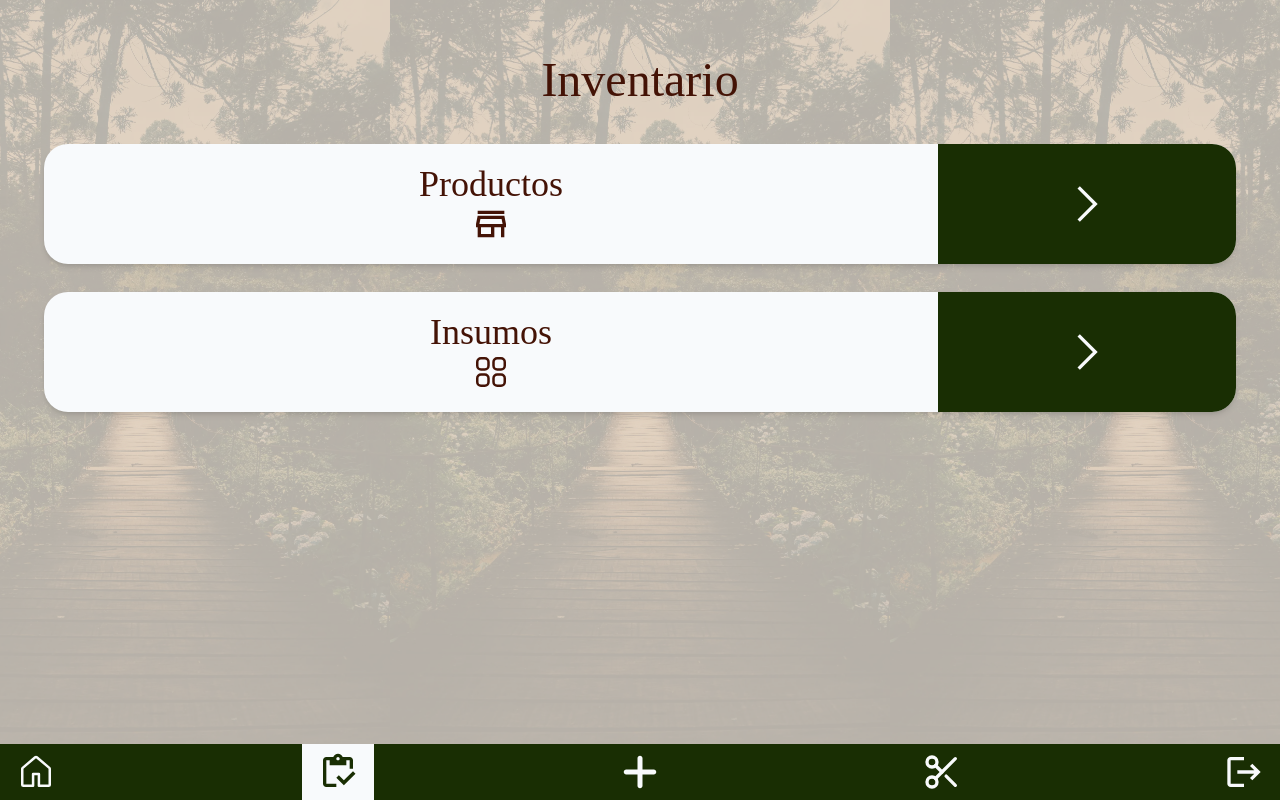
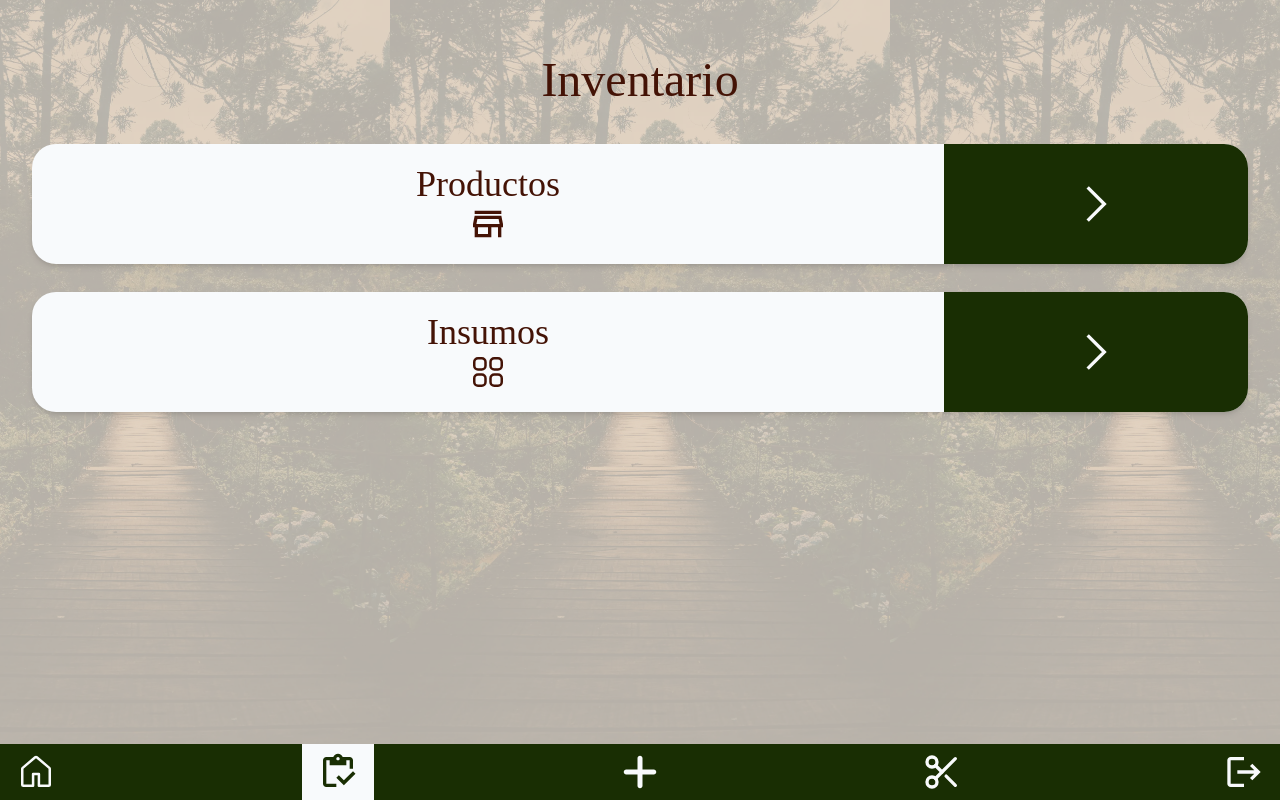
Before and after one commit to La-Galeria/la-galeria-app, a Next.js app: page /inventario in a window 1280 px wide. Built offline with nearby package versions, Linux system fonts and the light colour scheme.

Commit message:
fix: remove horizontal margin from items list component

```diff
--- a/src/components/atoms/itemsList.tsx
+++ b/src/components/atoms/itemsList.tsx
@@ -6,7 +6,7 @@ interface ItemsListProps {
 
 export default function ItemsList({ children }: ItemsListProps) {
   return (
-    <div className="mx-3 my-10">
+    <div className="my-10">
       {children}
     </div>
   )
```
